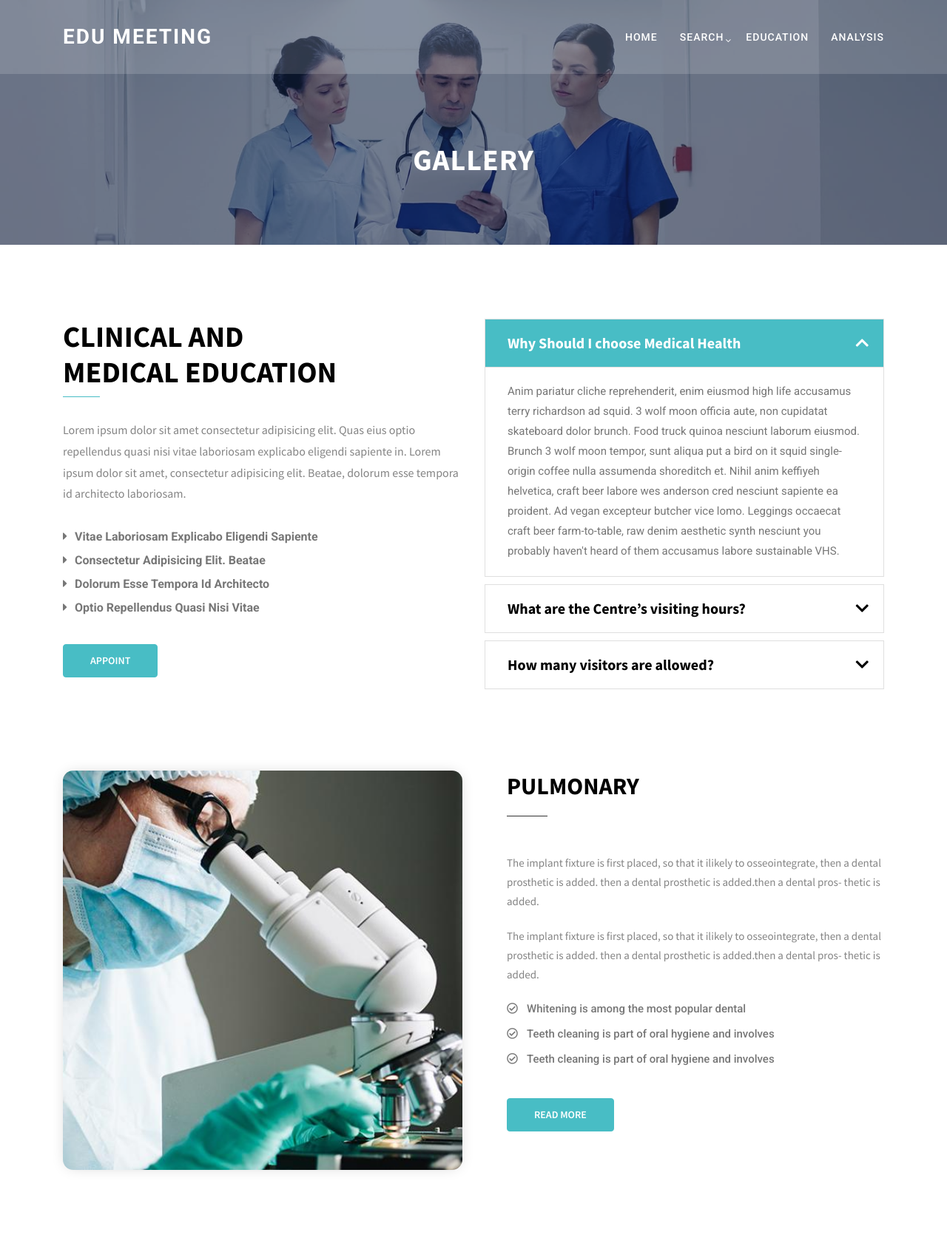
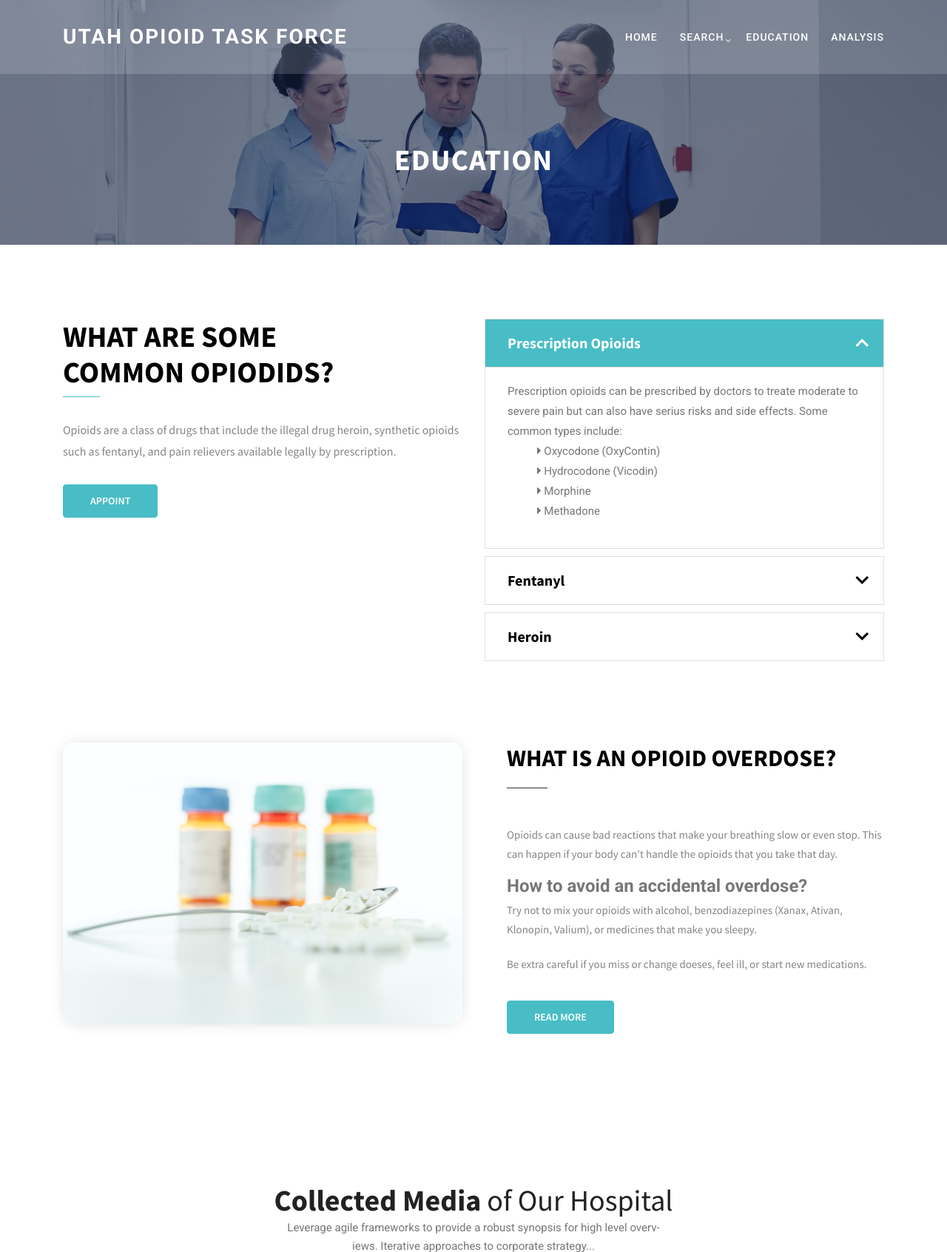
Before and after one commit to huntnel/Intex, a Django app: page /educationlanding/ in a window 1280 px wide. Shown: the top 1693 px of the page at 74% size. Run offline with Django 3.2, Linux system fonts and the light colour scheme; some libraries are stand-ins or nearby versions.

Commit message:
fixed education landing page

```diff
--- a/Intex/templates/OpiodPages/educationlanding.html
+++ b/Intex/templates/OpiodPages/educationlanding.html
@@ -7,6 +7,7 @@
 
 <!-- Block for Hero Image-->
 {% block hero %}{% static 'otherPages/images/background/3.jpg' %}{% endblock %}
+{% block pageTitle %}<h1>Education</h1>{% endblock %}
 
 <!-- Block Body Content-->
 {% block content %}
@@ -17,18 +18,18 @@
       <div class="row">
         <div class="col-lg-6 mb-5 mb-lg-0">
           <div class="content-block">
-            <h2>Clinical And <br>Medical Education</h2>
-            <p>Lorem ipsum dolor sit amet consectetur adipisicing elit. Quas eius optio repellendus quasi nisi vitae
-              laboriosam explicabo eligendi sapiente in.
-              Lorem ipsum dolor sit amet, consectetur adipisicing elit. Beatae, dolorum esse tempora id architecto
-              laboriosam.
+            <h2>What are some <br>common opiodids?</h2>
+            <p>
+              Opioids are a class of drugs that include the illegal drug
+              heroin, synthetic opioids such as fentanyl, and pain relievers
+              available legally by prescription.
             </p>
-            <ul>
+            {% comment %} <ul>
               <li><i class="fas fa-caret-right"></i>vitae laboriosam explicabo eligendi sapiente</li>
               <li><i class="fas fa-caret-right"></i>consectetur adipisicing elit. Beatae</li>
               <li><i class="fas fa-caret-right"></i>dolorum esse tempora id architecto</li>
               <li><i class="fas fa-caret-right"></i>optio repellendus quasi nisi vitae</li>
-            </ul>
+            </ul> {% endcomment %}
             <a href="appointment.html" class="btn btn-style-one">Appoint</a>
           </div>
         </div>
@@ -40,22 +41,28 @@
                   <div class="card-header" role="tab" id="headingOne">
                     <h4 class="card-title">
                       <a role="button" data-toggle="collapse" href="#collapseOne" aria-expanded="true" aria-controls="collapseOne">
-                        Why Should I choose Medical Health
+                        Prescription Opioids
                       </a>
                     </h4>
                   </div>
                   <div id="collapseOne" class="collapse show" role="tabpanel" aria-labelledby="headingOne" data-parent="#accordionGroup">
                     <div class="card-body">
-                      Anim pariatur cliche reprehenderit, enim eiusmod high life accusamus terry richardson ad squid. 3 wolf moon
-                      officia aute,
-                      non cupidatat skateboard dolor brunch. Food truck quinoa nesciunt laborum eiusmod. Brunch 3 wolf moon
-                      tempor,
-                      sunt aliqua put a bird on it squid single-origin coffee nulla assumenda shoreditch et. Nihil anim keffiyeh
-                      helvetica, craft beer labore wes anderson cred nesciunt sapiente ea proident. Ad vegan excepteur butcher
-                      vice lomo. Leggings occaecat craft beer farm-to-table, raw denim aesthetic synth nesciunt you probably
-                      haven't
-                      heard of them accusamus labore sustainable VHS.
+                      Prescription opioids can be prescribed by doctors to treate
+                      moderate to severe pain but can also have serius risks and side
+                      effects. Some common types include:
+
+                      <ul class="content-list">
+                        <li>
+                          <i class="fas fa-caret-right"></i> Oxycodone (OxyContin)</li>
+                        <li>
+                          <i class="fas fa-caret-right"></i> Hydrocodone (Vicodin)</li>
+                        <li>
+                          <i class="fas fa-caret-right"></i> Morphine</li>
+                        <li>
+                          <i class="fas fa-caret-right"></i> Methadone</li>
+                      </ul>
                     </div>
+
                   </div>
                 </div>
                 <div class="card">
@@ -63,21 +70,16 @@
                     <h4 class="card-title">
                       <a class="collapsed" role="button" data-toggle="collapse" href="#collapseTwo"
                         aria-expanded="false" aria-controls="collapseTwo">
-                        What are the Centre’s visiting hours?
+                        Fentanyl
                       </a>
                     </h4>
                   </div>
                   <div id="collapseTwo" class="collapse" role="tabpanel" aria-labelledby="headingTwo" data-parent="#accordionGroup">
                     <div class="card-body">
-                      Anim pariatur cliche reprehenderit, enim eiusmod high life accusamus terry richardson ad squid. 3 wolf moon
-                      officia aute,
-                      non cupidatat skateboard dolor brunch. Food truck quinoa nesciunt laborum eiusmod. Brunch 3 wolf moon
-                      tempor,
-                      sunt aliqua put a bird on it squid single-origin coffee nulla assumenda shoreditch et. Nihil anim keffiyeh
-                      helvetica, craft beer labore wes anderson cred nesciunt sapiente ea proident. Ad vegan excepteur butcher
-                      vice lomo. Leggings occaecat craft beer farm-to-table, raw denim aesthetic synth nesciunt you probably
-                      haven't
-                      heard of them accusamus labore sustainable VHS.
+                      Fentanyl is a synthetic opioid pain reliever. It is many times
+                      more powerful than other opiods and is approved for treating severe
+                      pain, typically advanced cance pain. Illegally made and distributed
+                      fentanyl has been on the rise in several states.
                     </div>
                   </div>
                 </div>
@@ -86,21 +88,14 @@
                     <h4 class="card-title">
                       <a class="collapsed" role="button" data-toggle="collapse" href="#collapseThree"
                         aria-expanded="false" aria-controls="collapseThree">
-                        How many visitors are allowed?
+                        Heroin
                       </a>
                     </h4>
                   </div>
                   <div id="collapseThree" class="collapse" role="tabpanel" aria-labelledby="headingThree" data-parent="#accordionGroup">
                     <div class="card-body">
-                      Anim pariatur cliche reprehenderit, enim eiusmod high life accusamus terry richardson ad squid. 3 wolf moon
-                      officia aute,
-                      non cupidatat skateboard dolor brunch. Food truck quinoa nesciunt laborum eiusmod. Brunch 3 wolf moon
-                      tempor,
-                      sunt aliqua put a bird on it squid single-origin coffee nulla assumenda shoreditch et. Nihil anim keffiyeh
-                      helvetica, craft beer labore wes anderson cred nesciunt sapiente ea proident. Ad vegan excepteur butcher
-                      vice lomo. Leggings occaecat craft beer farm-to-table, raw denim aesthetic synth nesciunt you probably
-                      haven't
-                      heard of them accusamus labore sustainable VHS.
+                      Heroin is an illegal opiod. Nearly 40 people die every day
+                      from an overdose death involving heroin in the United States.
                     </div>
                   </div>
                 </div>
@@ -121,24 +116,27 @@
         <div class="col-lg-6">
           <div class="contents">
             <div class="section-title">
-              <h3>pulmonary</h3>
+              <h3>What is an opioid overdose?</h3>
             </div>
             <div class="text">
-              <p>The implant fixture is first placed, so that it ilikely to osseointegrate, then a dental prosthetic
-                is added.
-                then a dental prosthetic is added.then a dental pros- thetic is added.</p>
-              <p>The implant fixture is first placed, so that it ilikely to osseointegrate, then a dental prosthetic
-                is added.
-                then a dental prosthetic is added.then a dental pros- thetic is added.</p>
+              <p>
+                Opioids can cause bad reactions that
+                make your breathing slow or even stop.
+                This can happen if your body can't handle
+                the opioids that you take that day.
+              </p>
+              <h4>How to avoid an accidental overdose?</h4>
+              <p>
+                Try not to mix your opioids with alcohol,
+                benzodiazepines (Xanax, Ativan,
+                Klonopin, Valium), or medicines that make you sleepy.
+              </p>
+              <p>
+                Be extra careful if you miss or change
+                doeses, feel ill, or start new medications.
+              </p>
+
             </div>
-            <ul class="content-list">
-              <li>
-                <i class="far fa-check-circle"></i>Whitening is among the most popular dental</li>
-              <li>
-                <i class="far fa-check-circle"></i>Teeth cleaning is part of oral hygiene and involves</li>
-              <li>
-                <i class="far fa-check-circle"></i>Teeth cleaning is part of oral hygiene and involves</li>
-            </ul>
             <a href="service.html" class="btn btn-style-one">Read more</a>
           </div>
         </div>
--- a/Intex/templates/base.html
+++ b/Intex/templates/base.html
@@ -42,11 +42,13 @@
   <!--Favicon-->
   <link rel="icon" href="{% static 'otherPages/images/favicon.png' %}" type="image/x-icon">
 
+  <title>UTAH Opioid Task Force</title>
+
 </head>
 
 
 <body>
-<div class="page-wrapper">
+
 
   <!-- ***** Header Area Start ***** -->
   <header class="header-area header-sticky">
@@ -56,7 +58,7 @@
                 <nav class="main-nav">
                     <!-- ***** Logo Start ***** -->
                     <a href="{% url 'index' %}" class="logo">
-                        Edu Meeting
+                      UTAH Opioid Task Force
                     </a>
                     <!-- ***** Logo End ***** -->
                     <!-- ***** Menu Start ***** -->
@@ -82,13 +84,13 @@
     </div>
 </header>
 <!-- ***** Header Area End ***** -->
-
+<div class="page-wrapper">
 <!--Page Title-->
 <!--Includes a block with the hero image-->
 <section class="page-title text-center" style="background-image:url({% block hero %}{% endblock %} );">
   <div class="container">
       <div class="title-text">
-          <h1>gallery</h1>
+          {% block pageTitle %}{% endblock %}
       </div>
   </div>
 </section>
```
Also changed, not shown: Intex/templates/OpiodPages/index.html (+7 -6 lines), Intex/Intex/static/otherPages/images/services/service-one.jpg, Intex/static/otherPages/images/services/service-one.jpg.
